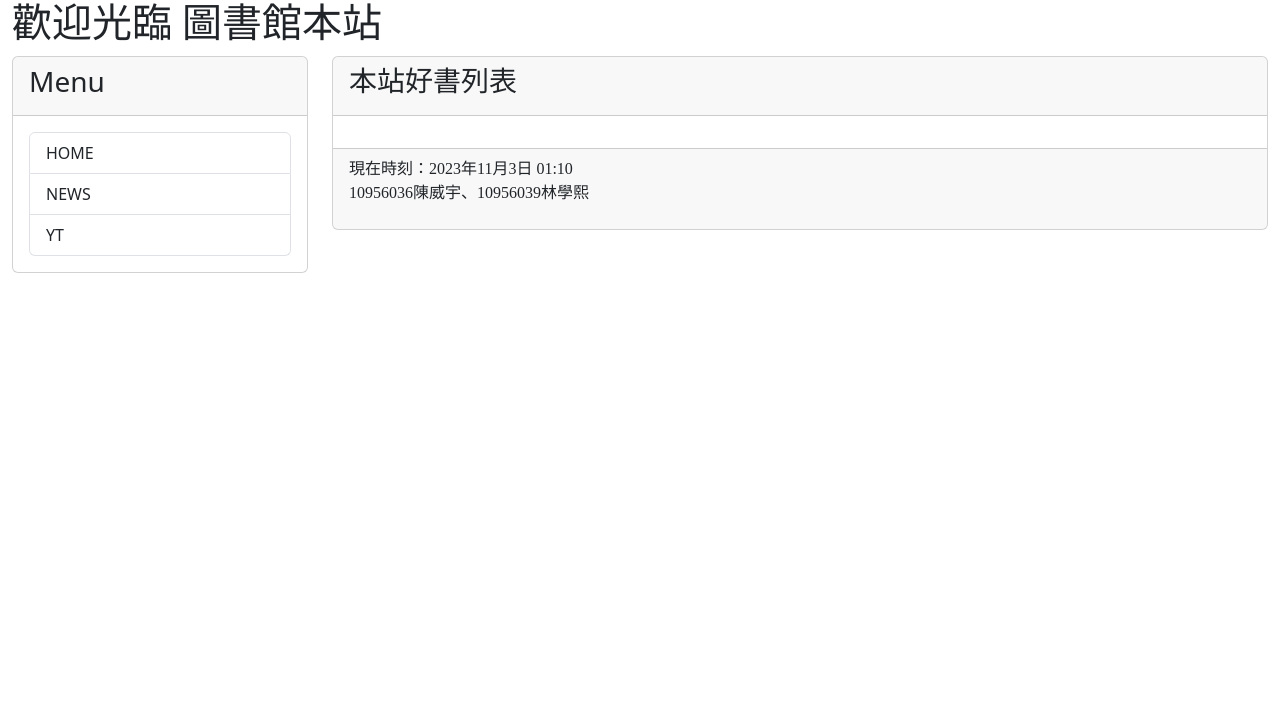
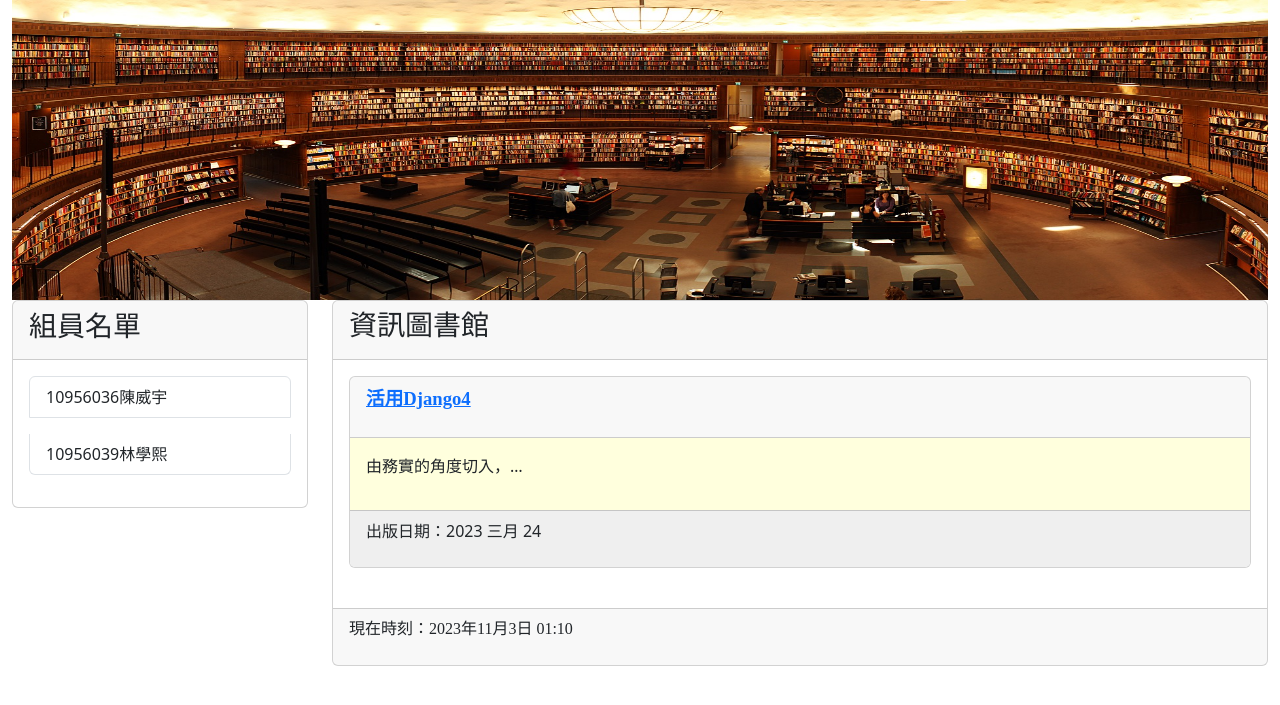
Before and after one commit to weiyuchen0820/midlibrary, a Django app: page / in a window 1280 px wide. Shown: the top 705 px of the page. Run offline with Django 4.2, Linux system fonts and the light colour scheme; data comes from the database, SQL or seed files in the repository.

Commit message:
全部設定完成 只差資料 無使用加分項

```diff
--- a/mysite/admin.py
+++ b/mysite/admin.py
@@ -1,7 +1,7 @@
 from django.contrib import admin
-from mysite.models import book
+from mysite.models import Book
 # Register your models here.
 
 class bookAdmin(admin.ModelAdmin):
     list_display = ('title','slug','chap','author','body','pub_date')
-admin.site.register(book, bookAdmin)
+admin.site.register(Book, bookAdmin)
--- a/mysite/models.py
+++ b/mysite/models.py
@@ -1,10 +1,10 @@
 from django.db import models
 
 # Create your models here.
-class book(models.Model):
+class Book(models.Model):
     title = models.CharField(max_length=200)
     slug = models.CharField(max_length=200)
-    chap = models.CharField(max_length=100)
+    chap = models.CharField(max_length=2000)
     author = models.CharField(max_length=100)
     body = models.TextField(null=False,blank=True)
     pub_date = models.DateField()
--- a/mysite/views.py
+++ b/mysite/views.py
@@ -1,15 +1,15 @@
 from django.shortcuts import render
-from mysite.models import book
+from mysite.models import Book
 from django.http import HttpResponse
 from datetime import datetime
 from django.shortcuts import redirect
 
 # Create your views here.
 def homepage(request):
-    posts = book.objects.all()
+    posts = Book.objects.all()
     now = datetime.now()
     return render (request, 'index.html', locals())
 
 def showpost(request,slug):
-    post = book.objects.get(slug=slug)
+    post = Book.objects.get(slug=slug)
     return render(request, 'post.html', locals())
--- a/templates/base.html
+++ b/templates/base.html
@@ -12,13 +12,12 @@
             <div class="col-sm-3 col-md-3">
                 <div class="card">
                     <div class="card-header">
-                        <h3>Menu</h3>
+                        <h3>組員名單</h3>
                     </div>
                     <div class="card-body">
                         <div class="list-group">
-                            <a href="/" class="list-group-item">HOME</a>
-                            <a href="https://news.google.com/" class="list-group-item">NEWS</a>
-                            <a href="https://www.youtube.com/" class="list-group-item">YT</a>
+                            <p class="list-group-item">10956036陳威宇</p>
+                            <p class="list-group-item">10956039林學熙</p>
                         </div>
                     </div>
                 </div>
--- a/templates/footer.html
+++ b/templates/footer.html
@@ -1,8 +1,8 @@
 <!-- footer.html -->
 {% block footer %}
     {% if now %}
-    <p style='font-family:微軟正黑體;'>現在時刻：{{ now }}<br>10956036陳威宇、10956039林學熙</p>
+    <p style='font-family:微軟正黑體;'>現在時刻：{{ now }}</p>
     {% else %}
-    <p style='font-family:微軟正黑體;'>本文內容取自網路，如有侵權請來信通知下架...<br>10956036陳威宇、10956039林學熙</p>
+    <p style='font-family:微軟正黑體;'>本文內容取自網路，如有侵權請來信通知下架...</p>
     {% endif %}
 {% endblock %}
--- a/templates/header.html
+++ b/templates/header.html
@@ -1 +1,4 @@
-<h1 style="font-family:微軟正黑體;">歡迎光臨 圖書館本站</h1>
+{% load static %}
+<div class='head-background'>
+    <img src="{% static "imgs/1.jpg" %}" style="width: 100%;height: 300px;">
+</div>
--- a/templates/index.html
+++ b/templates/index.html
@@ -1,10 +1,10 @@
 {% extends 'base.html' %}
 {% block title %} 資ㄍ圖書館 {% endblock %}
 {% block headmessage %}
-    <h3 style='font-family:標楷體;'>本站好書列表</a>
+    <h3 style='font-family:標楷體;'>資訊圖書館</a>
 {% endblock %}
 {% block content %}
-{% for book in book %}
+{% for book in posts %}
     <div class='card'>
         <div class='card-header'>
             <p style='font-family:微軟正黑體;font-size:14pt;font-weight:bold;'>
```
Also changed, not shown: other parts of templates/index.html (+3 -1 lines), templates/post.html (+9 -4 lines), db.sqlite3, static/imgs/1.jpg (added).
